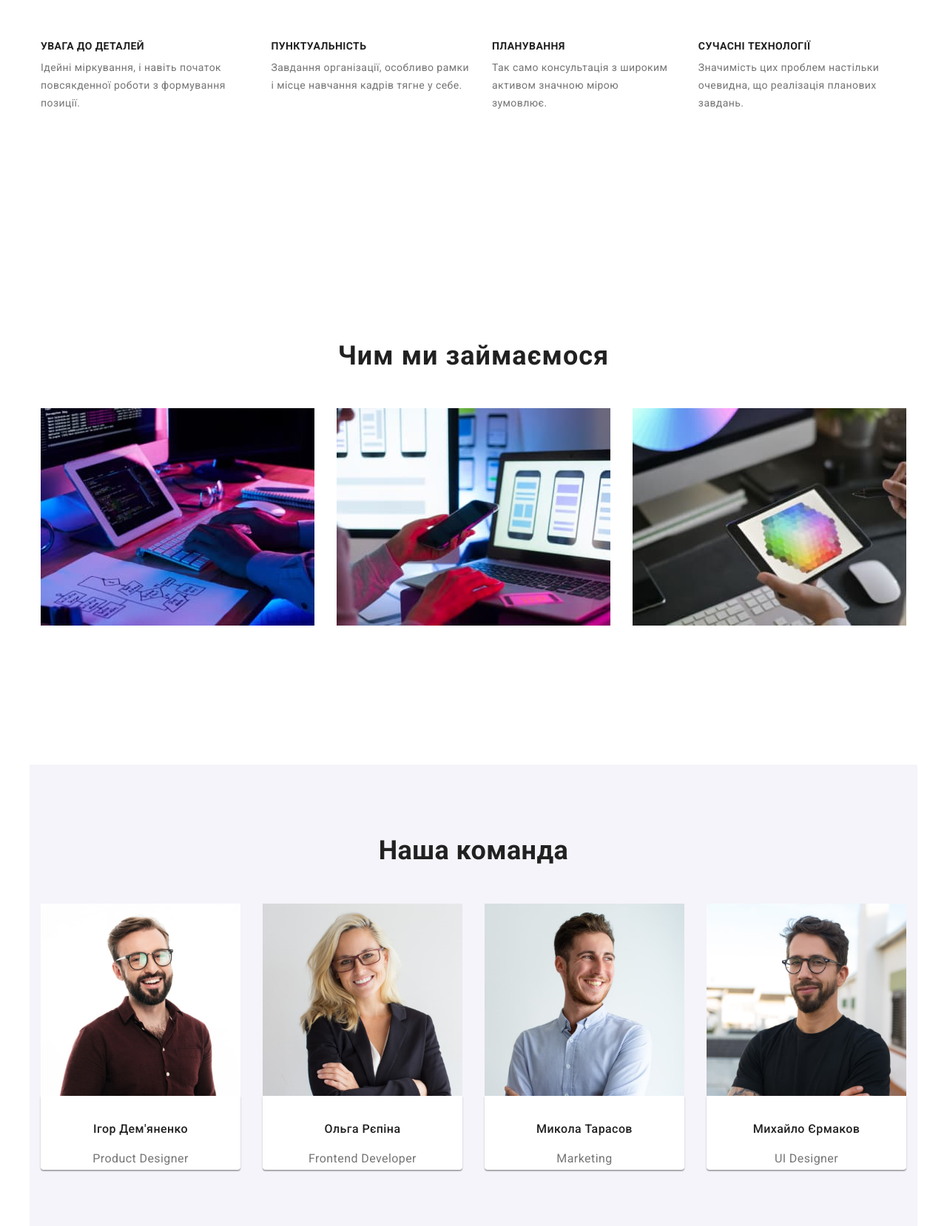
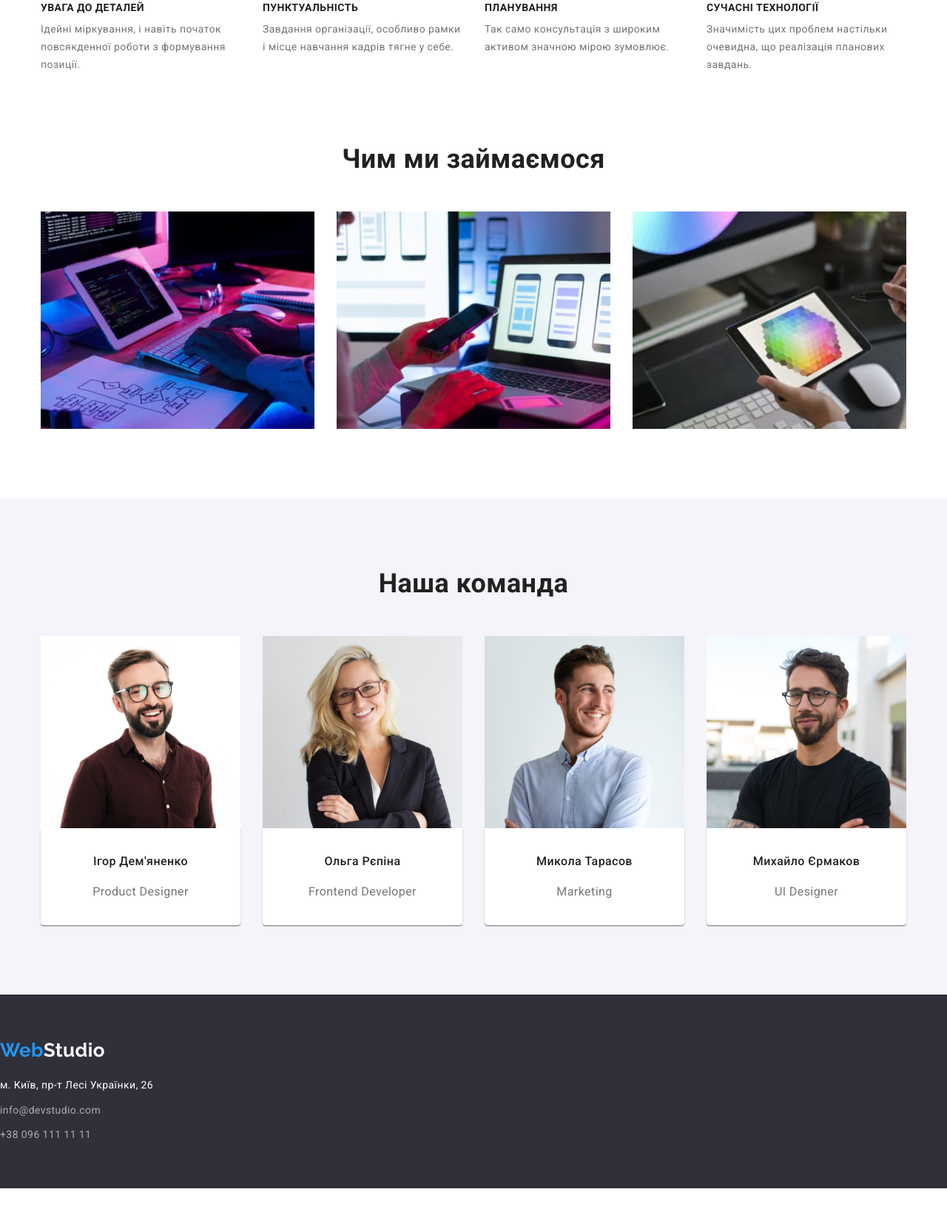
Before and after one commit to vsatyrenko/goit-markup-hw-03, a plain HTML site: page index.html in a window 1280 px wide. Shown: the part 782-2440 px from the top of the page at 74% size. After the commit the page ends 2389 px from the top, so only its background shows below. Drawn offline with nearby package versions, Linux system fonts and the light colour scheme.

Commit message:
Поправки

```diff
--- a/css/styles.css
+++ b/css/styles.css
@@ -67,7 +67,8 @@ section {
 
 .header{
     background-color: var(--white-color);
-    border: 1px solid #ECECEC;;
+    border: 1px solid #ECECEC;
+    padding: 24px 0;
 }
 
 .header .logo {
@@ -126,7 +127,6 @@ margin-right: 50px;
 .header-nav{
 display: flex;
     align-items: center;
-    padding: 25px 0;
 }
 
 .header nav{
@@ -136,20 +136,19 @@ display: flex;
 .site-nav{
     display: flex;
     align-items: center;
-    padding: 30px 0;
+
 }
 .contact{
     display: flex;
         align-items: center;
         margin-left: auto;
-        padding: 30px 0;
 }
 
 /*Hero btn*/
 
 .hero {
     padding: 200px 0;
-    background: var(--block-color)
+    background-color: var(--block-color);
 }
 
 .hero-tittle {
@@ -167,6 +166,8 @@ display: flex;
 }
 
 .hero .button {
+    border: none;
+    border-radius: 4px;
 padding: 10px 30px;
 margin: 0 auto;
 display: flex;
@@ -198,6 +199,10 @@ align-items: center;
     display: flex;
 }
 
+.feature .item{
+    width: 270px;
+}
+
 .feature .item:not(:last-child) {
     margin-right: 30px;
 }
@@ -219,8 +224,11 @@ align-items: center;
 
 /*Examples index*/
 
+.examples{
+    padding-top: 0;
+}
+
 .examples-tittle{
-    padding-top: 120px;
         margin-bottom: 50px;
         text-align: center;
 }
@@ -237,19 +245,16 @@ align-items: center;
 
 
 .examples-tittle {
-    font-weight: 700;
     font-size: 36px;
     line-height: 1.17;
-    letter-spacing: 0.03em;
     color: var(--title-color)
 
 }
 
 /*Team */
 
-.team .container{
+.team{
     background-color: var(--back-buttons-color);
-    height: 648px;
     text-align: center;
 
 }
@@ -257,6 +262,7 @@ align-items: center;
     background: var(--white-color);
     box-shadow: 0px 1px 3px rgba(0, 0, 0, 0.12), 0px 1px 1px rgba(0, 0, 0, 0.14), 0px 2px 1px rgba(0, 0, 0, 0.2);
         border-radius: 0px 0px 4px 4px;
+        padding: 30px;
 
 }
 
@@ -271,16 +277,13 @@ align-items: center;
 }
 
 .team-tittle {
-    padding-top: 95px;
     margin-bottom: 50px;
-    font-weight: 700;
     font-size: 36px;
     line-height: 1.17;
     color: var(--title-color);
 }
 
 .subtitle {
-    padding-top: 30px;
     font-weight: 500;
     font-size: 16px;
     line-height: 1.88;
@@ -296,8 +299,6 @@ align-items: center;
 
 /*Portfolio btn*/
 
-
-
 .filtr.list{
     display: flex;
      align-items: center;
@@ -306,10 +307,15 @@ align-items: center;
 
 }
 
+
 .filtr.list li:not(:nth-child(5n)) {
-    margin-right: 30px;}
+    margin-right: 8px;}
+
 
 .filtr .button {
+    border: none;
+        border-radius: 4px;
+
     padding: 6px 22px;
     font-weight: 500;
     font-size: 16px;
@@ -318,11 +324,13 @@ align-items: center;
     color: var(--title-color);
 
 
+
     cursor: pointer;
 }
 .filtr .button .current {
     background-color: var(--accent-color);
     color: var(--white-color);
+
 }
 
 .filtr .current {
@@ -344,6 +352,7 @@ align-items: center;
 .our-works{
     background: var(--white-color);
         border: 1px solid #EEEEEE;
+        padding: 20px 24px;
 }
 
 .works.list{
@@ -367,9 +376,7 @@ align-items: center;
 /*Portfolio*/
 
 .subtitle-portfolio {
-    margin-top: 30px;
     margin-bottom: 5px;
-    font-weight: 700;
     font-size: 18px;
     line-height: 2;
     letter-spacing: 0.06em;
@@ -384,18 +391,11 @@ align-items: center;
 
 /* Footer*/
 
-.fix{
-    margin-top: 10px;
-}
-
-.fixs{
-    margin-top: 20px
-}
 
  .page-footer{
-    background: var(--block-color);
+    background-color: var(--block-color);
         padding-top: 60px;
-        padding-left: 215px;
+        padding-bottom: 60px;
 
 }
 
@@ -406,6 +406,7 @@ align-items: center;
     font-size: 26px;
     line-height: 1.19;
 
+
 }
 
 .footer-logo span {
@@ -414,11 +415,24 @@ align-items: center;
 
     .adress{
         font-style: normal;
+
     }
+
+    .block {
+        margin-top: 20px;
+    }
+
+    .block .fix:not(:first-child){
+
+                margin-top: 10px;
+
+    }
+
 
 .block-maps {
     line-height: 1.71;
     color: var(--white-color);
+
 
 }
 
--- a/index.html
+++ b/index.html
@@ -39,7 +39,7 @@
     </header>
     <!--Hero section-->
     <main>
-        <section class="hero">
+        <section class="hero section">
             <div class="container">
             <h1 class="hero-tittle">Ефективні рішення для вашого бізнесу</h1>
 
@@ -47,7 +47,7 @@
             </div>
         </section>
     <!--Features section-->
-        <section class="feature">
+        <section class="feature section">
             <div class="container">
             <h2 class="hide">Переваги</h2>
             <ul class="feature list">
@@ -75,7 +75,7 @@
             </div>
         </section>
     <!--Examples section-->
-        <section class="examples">
+        <section class="examples section">
             <div class="container">
             <h2 class="examples-tittle">Чим ми займаємося</h2>
             <ul class="examples list">
@@ -86,7 +86,7 @@
             </div>
         </section>
     <!--Team section-->
-        <section class="team">
+        <section class="team section">
             <div class="container">
             <h2 class="team-tittle">Наша команда</h2>
             <ul class="team list">
@@ -127,21 +127,22 @@
     </main>
     <!--footer-->
 
-    <footer class="page-footer">
+    <footer class="page-footer section">
         <a href="./index.html" class="footer-logo link"><span>Web</span>Studio</a>
 
         <address class="adress">
             <ul class="block list">
-                <li class="fixs">
-                    <a  href="https://goo.gl/maps/CPtrU1FHBa2aNyZL9" class="block-maps link" target="_blank"
+                <li class="fix">
+                    <a href="https://goo.gl/maps/CPtrU1FHBa2aNyZL9" class="block-maps link" target="_blank"
                         rel="noopener noreferrer nofollow">м. Київ, пр-т Лесі
                         Українки, 26</a>
                 </li>
                 <li class="fix">
-                    <a href="mailto:info@devstudio.com " class="block-mail link" >info@devstudio.com </a>
+                    <a href="mailto:info@devstudio.com " class="block-mail link">info@devstudio.com </a>
                 </li>
                 <li class="fix">
-                    <a  href="tel:+380961111111" class="block-number link">+38 096 111 11 11</a>
+                    <a href="tel:+380961111111" class="block-number link">+38 096 111 11 11</a>
+
                 </li>
             </ul>
         </address>
```
Also changed, not shown: portfolio.html (+3 -3 lines).
